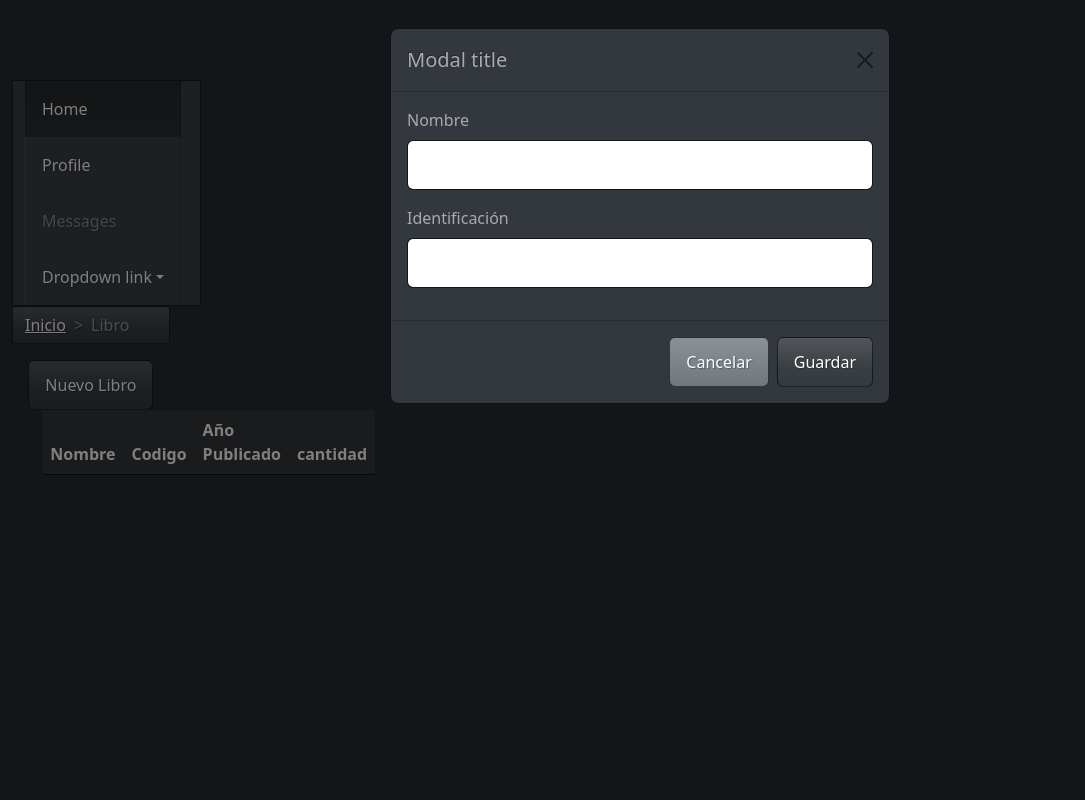
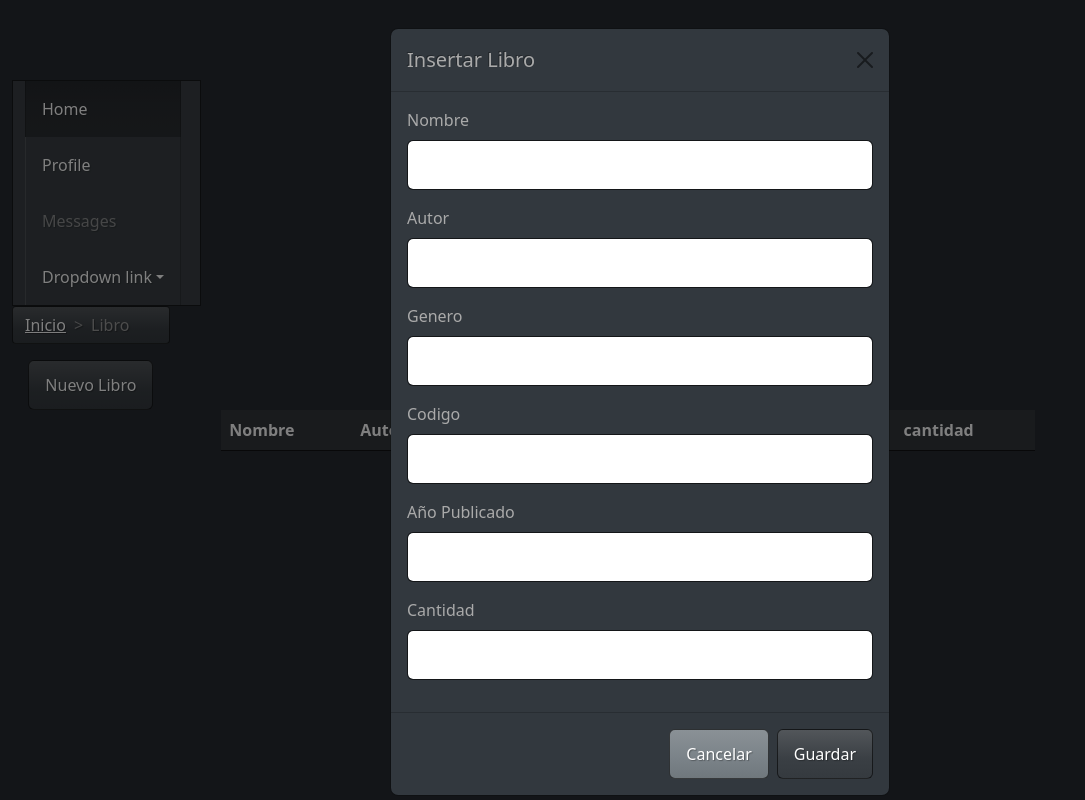
Before and after one commit to CamiloGR25/Taller3HTMLCSSJavaScript, a plain HTML site: page index.html in a window 1280 px wide. Both pictures are taken after a click on the button "Nuevo Libro". Shown: the whole page, without its empty margins (0-1085 px from the left). Drawn offline with nearby package versions, Linux system fonts and the light colour scheme.

Commit message:
Configurar todo el Modal

```diff
--- a/index.html
+++ b/index.html
@@ -63,35 +63,17 @@
                         </button>
                     </div>
 
-                    <div class="row d-flex justify-content-center">
-                        <div class="col-md-8">
-                            <table class="table table-striped table-responsive" id="usuarios">
-                                <thead>
-                                    <tr>
-                                        <th scope="col">Nombre</th>
-                                        <th scope="col">Codigo</th>
-                                        <th scope="col">Año Publicado</th>
-                                        <th scope="col">cantidad</th>
 
-                                    </tr>
-                                </thead>
-                                <tbody>
-
-                                </tbody>
-                            </table>
-                            <p id="texto1"></p>
-                        </div>
-                    </div>
 
                 </div>
 
-                <!-- Modal -->
+                <!-- Modal (Ventana que se muestra ensima de la pagina) -->
                 <div class="modal fade" id="nuevoUsuarioModal" tabindex="-1" aria-labelledby="nuevoUsuarioLabel"
                     aria-hidden="true">
                     <div class="modal-dialog">
                         <div class="modal-content">
                             <div class="modal-header">
-                                <h1 class="modal-title fs-5" id="nuevoUsuarioLabel">Modal title</h1>
+                                <h1 class="modal-title fs-5" id="nuevoUsuarioLabel">Insertar Libro</h1>
                                 <button type="button" class="btn-close" data-bs-dismiss="modal"
                                     aria-label="Close"></button>
                             </div>
@@ -103,10 +85,25 @@
 
                                     </div>
                                     <div class="mb-3">
-                                        <label for="identificacion" class="form-label">Identificación</label>
-                                        <input type="number" class="form-control" id="identificacion">
+                                        <label for="identificacion" class="form-label">Autor</label>
+                                        <input type="text" class="form-control" id="Autor">
                                     </div>
-
+                                    <div class="mb-3">
+                                        <label for="identificacion" class="form-label">Genero</label>
+                                        <input type="text" class="form-control" id="Genero">
+                                    </div>
+                                    <div class="mb-3">
+                                        <label for="identificacion" class="form-label">Codigo</label>
+                                        <input type="text" class="form-control" id="Codigo">
+                                    </div>
+                                    <div class="mb-3">
+                                        <label for="identificacion" class="form-label">Año Publicado</label>
+                                        <input type="number" class="form-control" id="Año">
+                                    </div>
+                                    <div class="mb-3">
+                                        <label for="identificacion" class="form-label">Cantidad</label>
+                                        <input type="number" class="form-control" id="Autor">
+                                    </div>
                                 </form>
                             </div>
 
@@ -120,6 +117,27 @@
                 </div>
 
 
+            </div>
+            <div class="row d-flex justify-content-center">
+                <div class="col-md-8">
+                    <table class="table table-striped table-responsive" id="usuarios">
+                        <thead>
+                            <tr>
+                                <th scope="col">Nombre</th>
+                                <th scope="col">Autor</th>
+                                <th scope="col">Genero</th>
+                                <th scope="col">Codigo</th>
+                                <th scope="col">Año Publicado</th>
+                                <th scope="col">cantidad</th>
+
+                            </tr>
+                        </thead>
+                        <tbody>
+
+                        </tbody>
+                    </table>
+                    <p id="texto1"></p>
+                </div>
             </div>
         </div>
 
```
